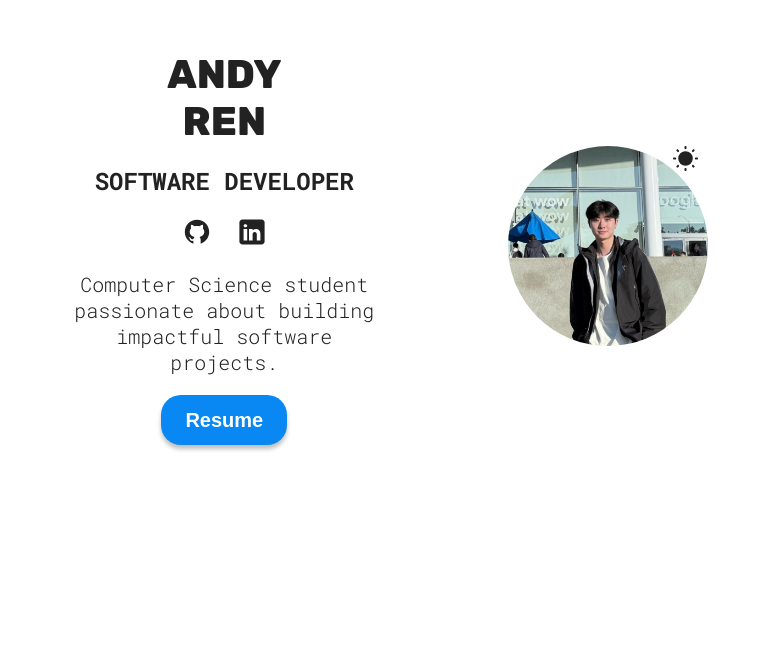
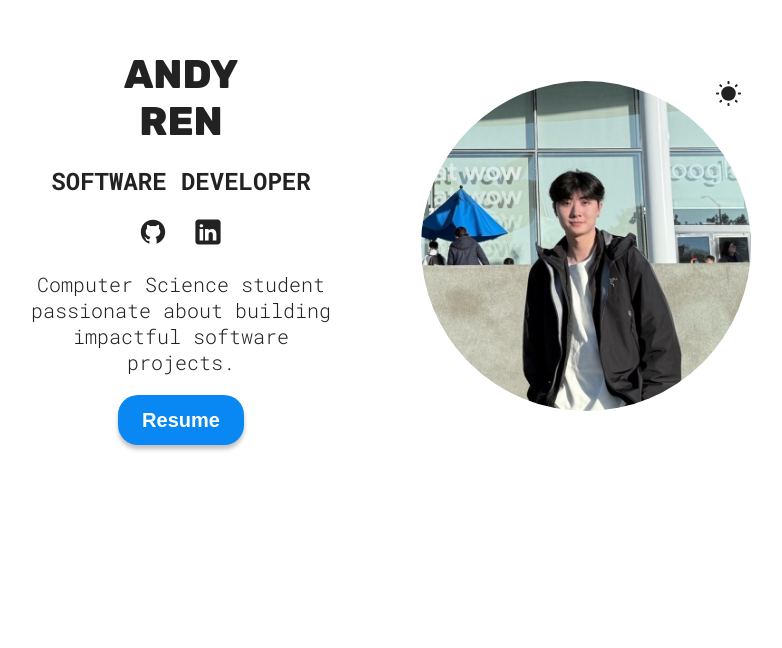
Before and after one commit to andyr3n/andyren-portfolio, a React (Vite) app: page / in a window 1280 px wide. Shown: the part 152-800 px from the top of the page, without its empty margins (249-1031 px from the left). Built offline with nearby package versions, Linux system fonts and the light colour scheme.

Commit message:
updated picture size

```diff
--- a/src/sections/Hero/HeroStyles.module.css
+++ b/src/sections/Hero/HeroStyles.module.css
@@ -87,7 +87,7 @@
       justify-content: space-evenly;
 
       .hero {
-        max-width: 200px;
+        max-width: 330px;
         border-radius: 50%;
       }
 
```
